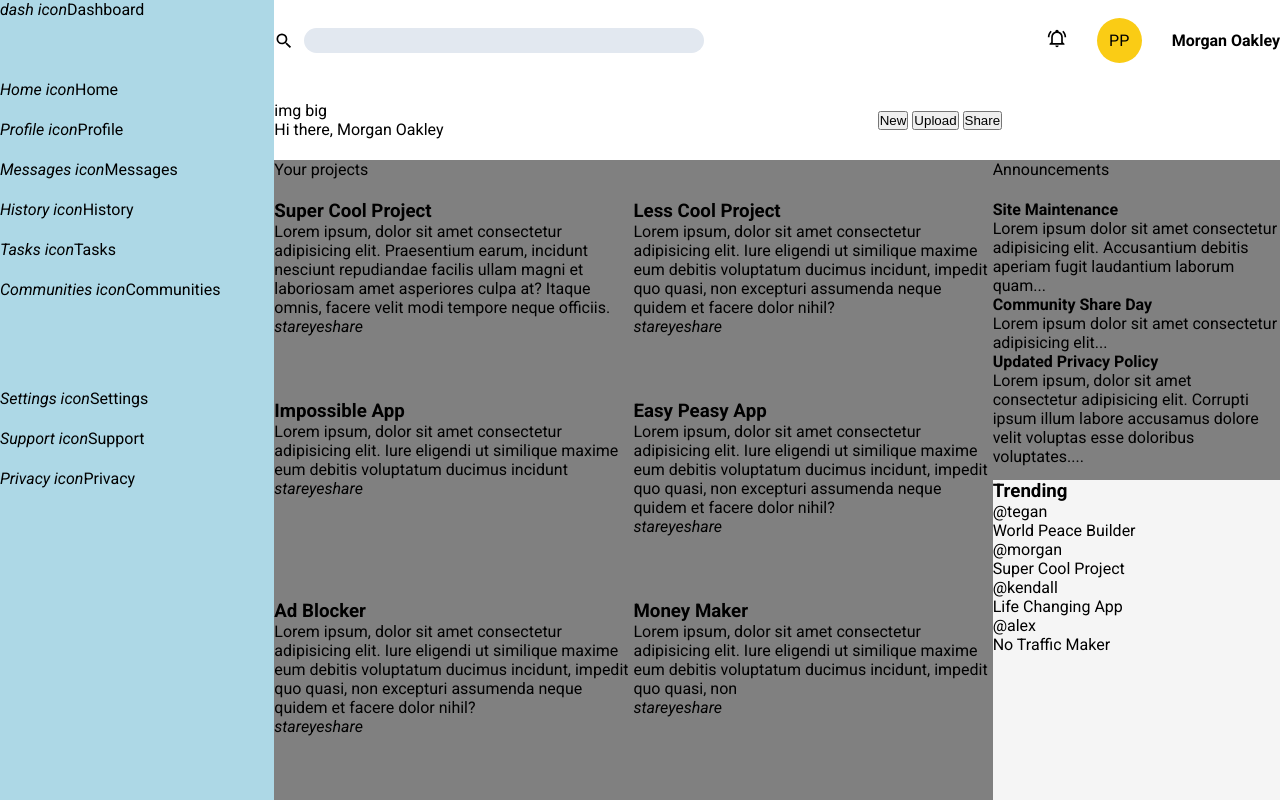
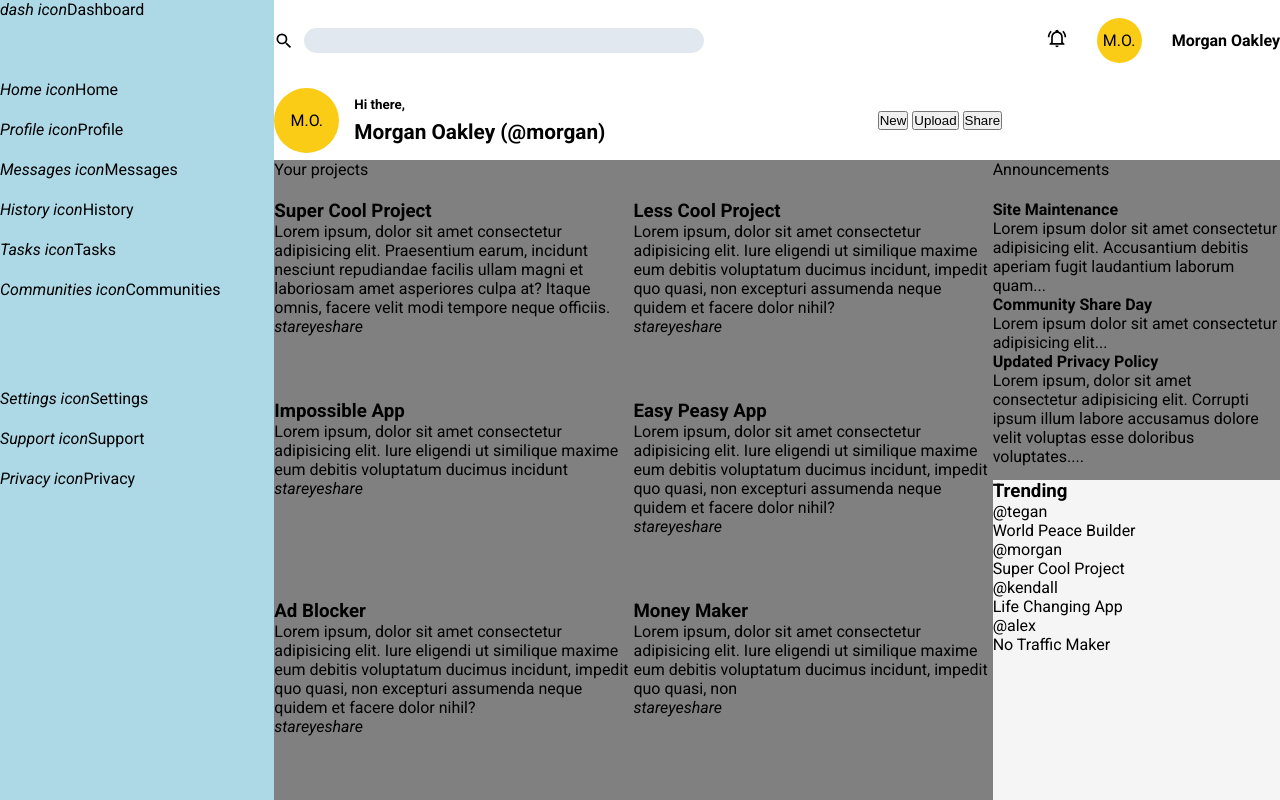
Before and after one commit to Rokenrol/admin-dashboard, a plain HTML site: page index.html in a window 1280 px wide. Drawn offline with Linux system fonts and the light colour scheme.

Commit message:
Style profile section

```diff
--- a/index.html
+++ b/index.html
@@ -14,12 +14,12 @@
         </div>
             <div class="notification-area">
                 <i><svg xmlns="http://www.w3.org/2000/svg" viewBox="0 0 24 24"><title>bell-ring-outline</title><path d="M10,21H14A2,2 0 0,1 12,23A2,2 0 0,1 10,21M21,19V20H3V19L5,17V11C5,7.9 7.03,5.17 10,4.29C10,4.19 10,4.1 10,4A2,2 0 0,1 12,2A2,2 0 0,1 14,4C14,4.1 14,4.19 14,4.29C16.97,5.17 19,7.9 19,11V17L21,19M17,11A5,5 0 0,0 12,6A5,5 0 0,0 7,11V18H17V11M19.75,3.19L18.33,4.61C20.04,6.3 21,8.6 21,11H23C23,8.07 21.84,5.25 19.75,3.19M1,11H3C3,8.6 3.96,6.3 5.67,4.61L4.25,3.19C2.16,5.25 1,8.07 1,11Z" /></svg></i>
-            <div class="profile-pic">PP</div>
+            <div class="profile-pic">M.O.</div>
             <p class="username">Morgan Oakley</p>
             </div>
             <div class="profile-info">
-                <div class="profile-picture-big">img big</div>
-                <p class="greeting"><span>Hi there,</span> Morgan Oakley</p>
+                <div class="profile-picture-big">M.O.</div>
+                <p class="greeting">Hi there,<span>Morgan Oakley (&#64;morgan)</span></p>
             </div>
             <div class="profile-options">
                 <button type="button">New</button>
--- a/styles.css
+++ b/styles.css
@@ -90,6 +90,31 @@ p.username {
 .profile-info {
     grid-column: 1 / 2;
     grid-row: 2;
+    display: flex;
+    align-items: center;
+    gap: 15px;
+}
+
+.profile-picture-big {
+    display: flex;
+    justify-content: center;
+    align-items: center;
+    width: 65px;
+    height: 65px;
+    background-color: rgb(250, 204, 21);
+    border-radius: 50%;
+}
+
+p.greeting {
+    display: flex;
+    flex-direction: column;
+    gap: 8px;
+    font-weight: 600;
+    font-size: smaller;
+}
+
+p.greeting > span {
+    font-size: 1.3rem;
 }
 
 .profile-options {
```
